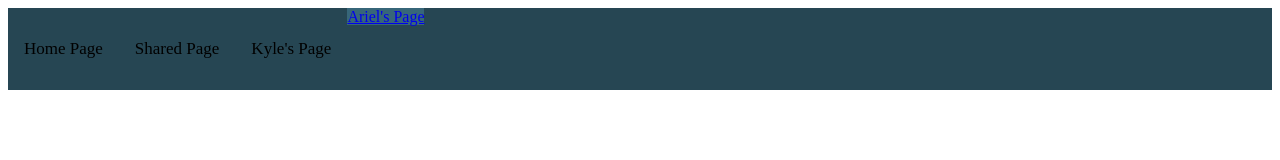
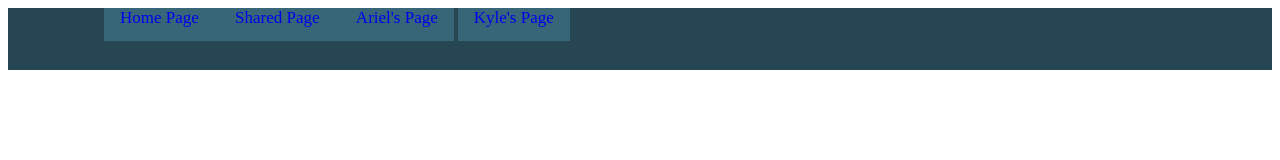
Before and after one commit to Reljamin/Project-Website, a plain HTML site: page pages/rel.html in a window 1280 px wide. Drawn offline with Linux system fonts and the light colour scheme.

Commit message:
fixing nav bar on rel page

```diff
--- a/pages/portfolio.css
+++ b/pages/portfolio.css
@@ -13,5 +13,9 @@
 
 .topnav a {
     background-color: #376679;
-
+    float: top;
+    text-align: center;
+    padding: 14px 16px;
+    text-decoration: none;
+    font-size: 17px;
 }
--- a/pages/rel.html
+++ b/pages/rel.html
@@ -6,10 +6,10 @@
     </head>
 
     <nav class="topnav">
-        <p class="active" href="/index.html">Home Page</p>
-        <p href="/pages/shared.html">Shared Page</p>
+        <a class="active" href="/index.html">Home Page</p>
+        <a href="/pages/shared.html">Shared Page</p>
         <a href="/pages/rel.html">Ariel's Page</a>
-        <p href="/pages/wong.html">Kyle's Page</p>
+        <a href="/pages/wong.html">Kyle's Page</p>
 
     </nav>
 
```
